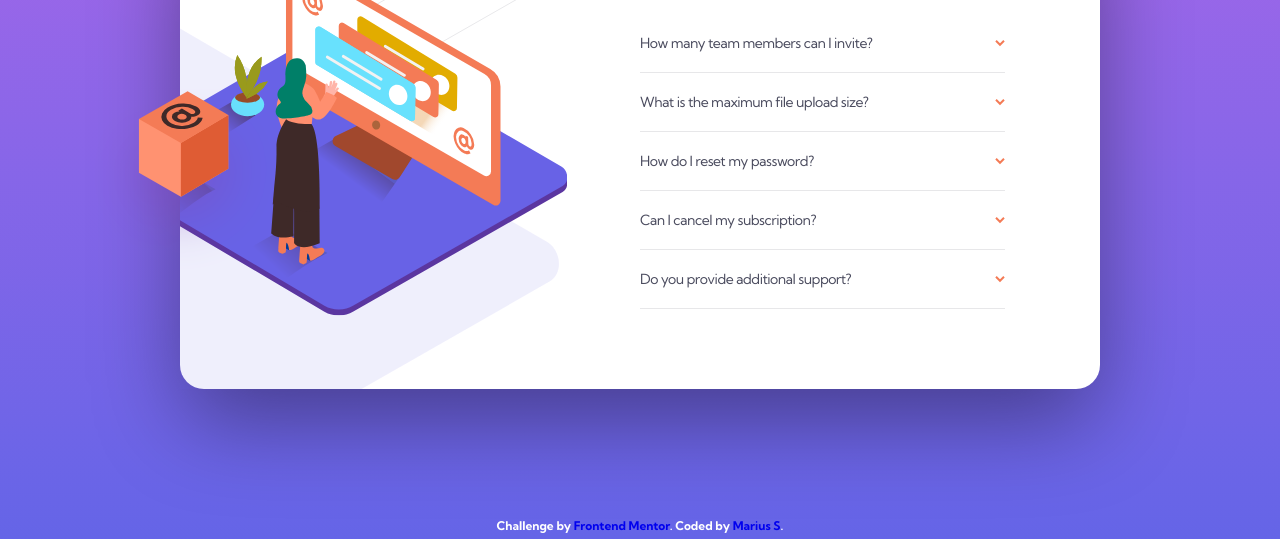
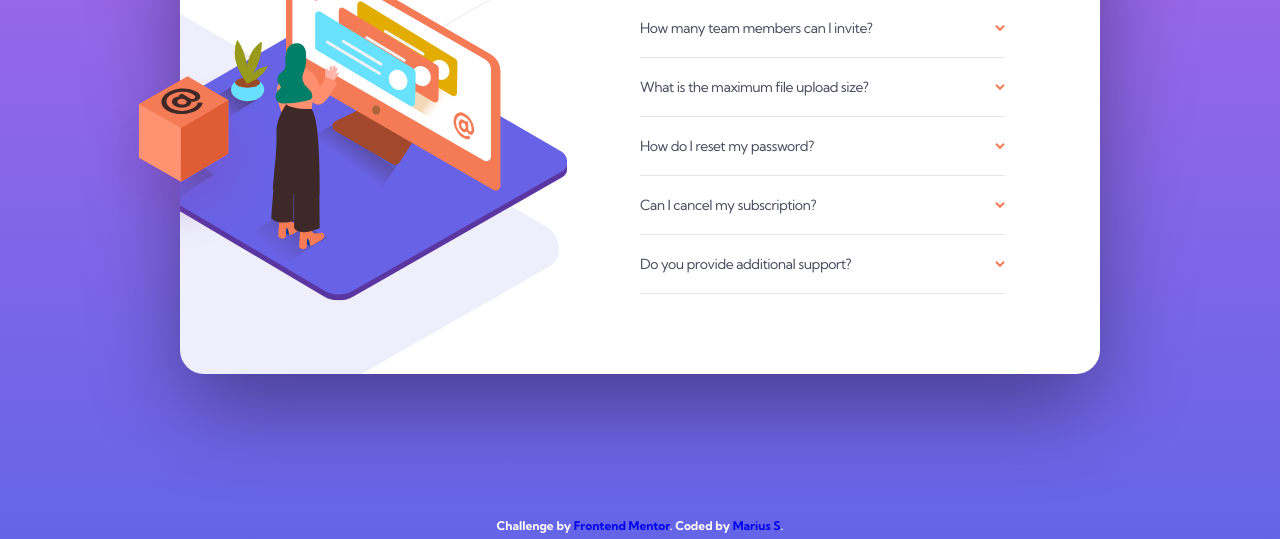
Before and after one commit to 2zip/faq-accordion-card-main, a plain HTML site: page index.html in a window 1280 px wide. Shown: the part 261-800 px from the top of the page. Drawn offline with Linux system fonts and the light colour scheme.

Commit message:
changed the margin from the .card element from 150px to 135px

```diff
--- a/css/style.css
+++ b/css/style.css
@@ -175,9 +175,10 @@ body {
 
 @media (min-width: 64rem) {
 	.card {
+		display: flex;
+		width: 57.5rem;
 		height: 31.25rem;
-		width: 57.5rem;
-		display: flex;
+		margin: 8.4375rem auto 0;
 	}
 
 	.card::after {
```
